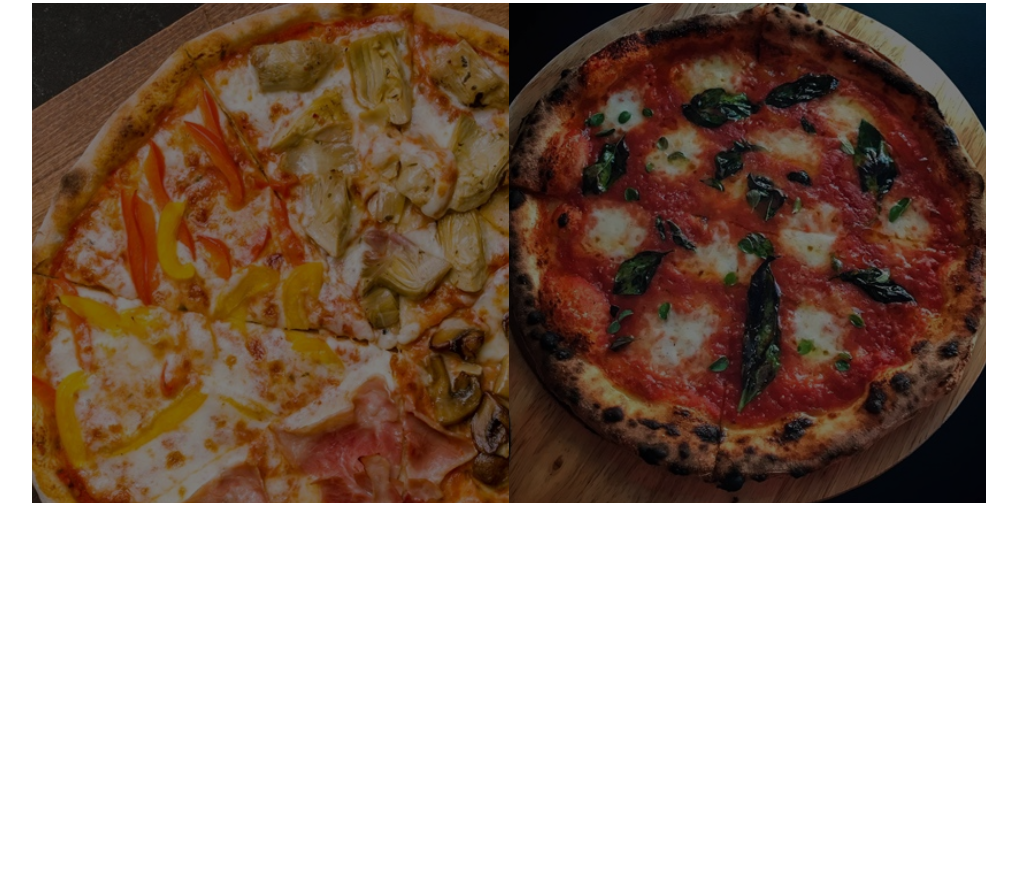
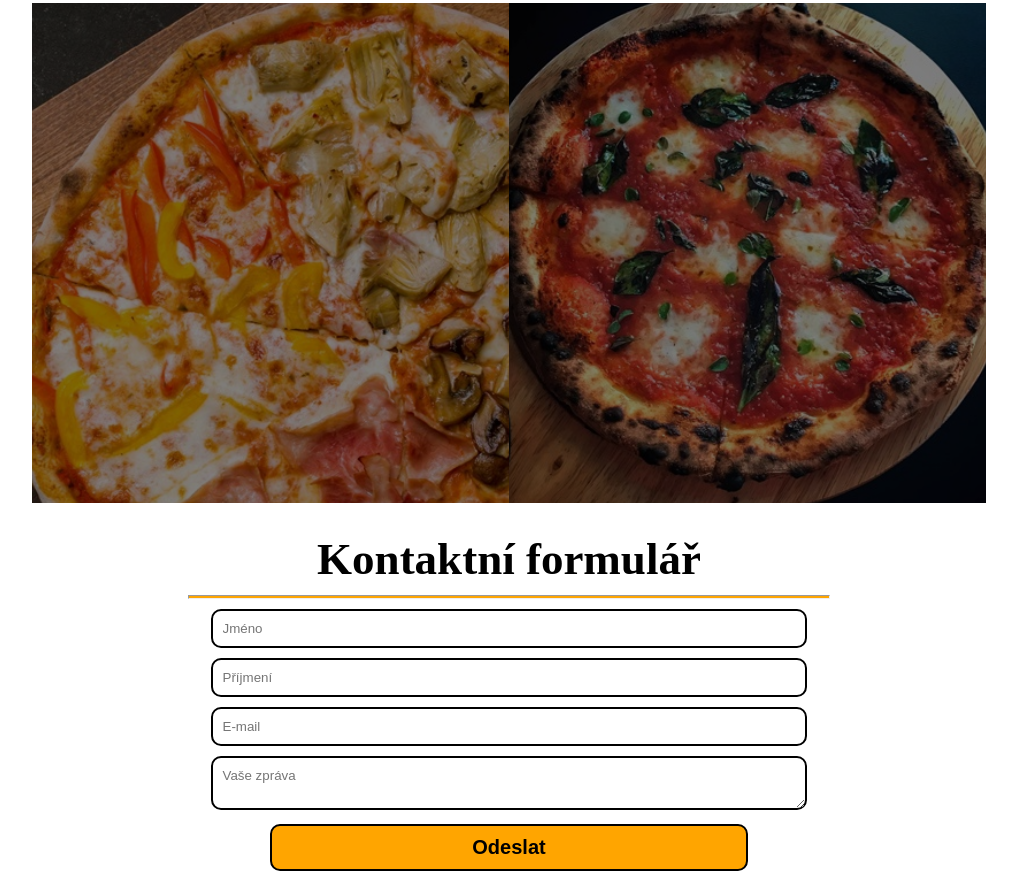
Before and after one commit to mmartas/testy---weby, a plain HTML site: page index.html in a window 1280 px wide. Shown: the part 3286-4167 px from the top of the page, without its empty margins (131-1148 px from the left). Before the commit the page ends 3809 px from the top, so only its background shows below. Drawn offline with Linux system fonts and the light colour scheme.

Commit message:
formulář

```diff
--- a/index.html
+++ b/index.html
@@ -135,6 +135,19 @@
                 </ul>
             </div>
         </section>
+        <section class="our-sections5">
+            <div class="heading-main">
+                <h2>Kontaktní formulář</h2>
+                <hr class="heading-main-line">
+            </div>
+            <form action="" class="contact-form row">
+                <input type="text" placeholder="Jméno"><br>
+                <input type="text" placeholder="Příjmení" ><br>
+                <input type="email" placeholder="E-mail" ><br>
+                <textarea name="" id="" placeholder="Vaše zpráva"></textarea><br>
+                <input type="submit" value="Odeslat" >
+            </form>
+        </section>
     </main>
 
     <footer>
--- a/styly.css
+++ b/styly.css
@@ -229,8 +229,40 @@ header {
     transition: transform 0.5s, opacity 0.5s;
 }
 
+.contact-form {
+    text-align: center;
+}
 
+.contact-form input {
+    width: 60%;
+    margin-bottom: 10px;
+    padding: 10px;
+    border: 2px solid black;
+    border-radius: 10px;
+}
 
+input[type="submit"] {
+    background: orange;
+    font-size: 20px;
+    font-weight: 800;
+    width: 50%;
+}
+
+input[type="submit"]:hover {
+    background: red;
+    font-size: 20px;
+    font-weight: 800;
+    transition: background 0.5s;
+}
+
+.contact-form textarea {
+    width: 60%;
+    margin-bottom: 10px;
+    padding: 10px;
+    border: 2px solid black;
+    border-radius: 10px;
+    font-family: Arial, Helvetica, sans-serif;
+}
 
 
 
```
